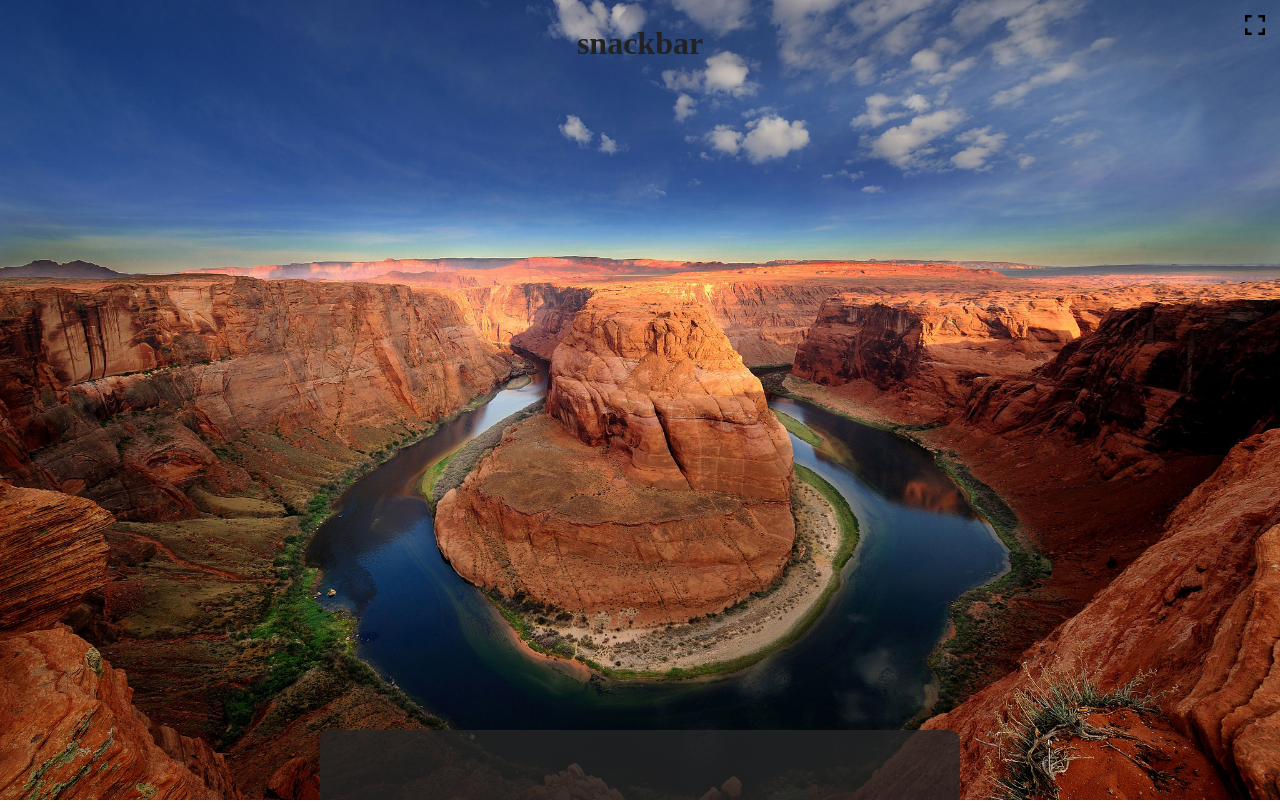
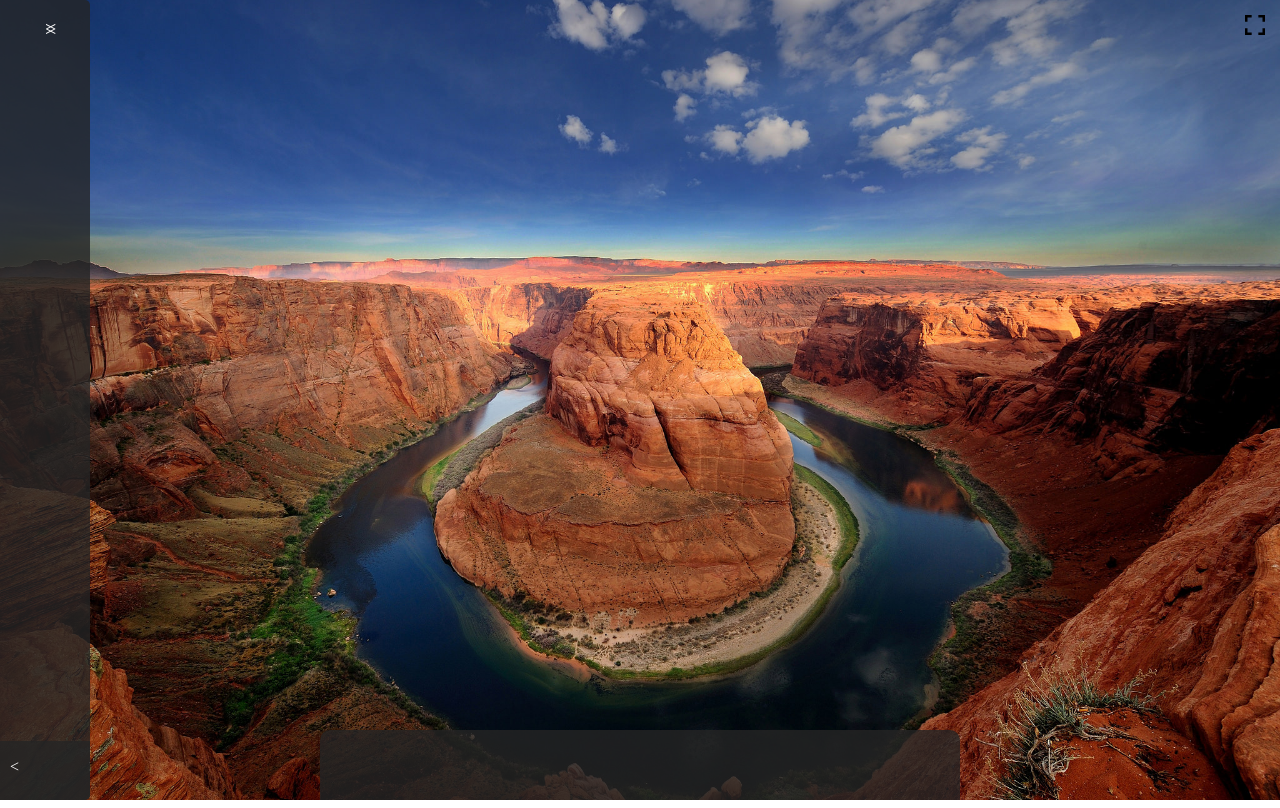
Before and after one commit to siddheshandhari/bips-ng-1, an Angular app: page / in a window 1280 px wide. Built offline with nearby package versions, Linux system fonts and the light colour scheme.

Commit message:
sidebar and snackbar

```diff
--- a/src/desktop/sidebar/sidebar.component.css
+++ b/src/desktop/sidebar/sidebar.component.css
@@ -0,0 +1,26 @@
+:host{
+  position: absolute;
+  z-index: 3;
+  left: 0;
+  height: 100%;
+  min-width: 90px;
+  overflow: hidden;
+  background-color: rgba(37,37,37,0.8);
+  border-radius: 0 5px 5px 0;
+  transition: width 0.1s;
+}
+
+.sidebar-toggle{
+  display: block;
+  position: absolute;
+  top: 15px;
+  right: 15px;
+  font-size: 20px;
+  font-weight: 300;
+  color: white;
+  background-repeat: no-repeat;
+  background-position: 0 0;
+  width: 30px;
+  height: 30px;
+  cursor: pointer;
+}
--- a/src/desktop/sidebar/sidebar.component.html
+++ b/src/desktop/sidebar/sidebar.component.html
@@ -1,2 +1,4 @@
 <sidebarList></sidebarList>
 <snackbar></snackbar>
+<span class="sidebar-toggle" id="close-sidebar"> < </span>
+<span class="sidebar-toggle" id="open-sidebar"> > </span>
--- a/src/desktop/sidebar/sidebarList/sidebarList.component.css
+++ b/src/desktop/sidebar/sidebarList/sidebarList.component.css
@@ -0,0 +1,35 @@
+.sidebar-list{
+  position: relative;
+  display: inline-block;
+  width: 100%;
+  height: 100%;
+  padding: 50px 10px;
+  overflow: hidden;
+}
+
+.sidebar-item{
+  display: flex;
+  flex-flow: column;
+  align-items: center;
+  align-content: center;
+  justify-content: center;
+  float: left;
+}
+
+/*for toggling the class*/
+
+.sidebar-open{
+  width: 230px;
+}
+
+.sidebar-close{
+  width: 90px;
+}
+
+.sidebar-close > #close-sidebar{
+  display: none;
+}
+
+.sidebar-open > #open-sidebar{
+  display: none;
+}
--- a/src/desktop/sidebar/sidebarList/sidebarList.component.html
+++ b/src/desktop/sidebar/sidebarList/sidebarList.component.html
@@ -0,0 +1,5 @@
+<ul class="sidebar-item">
+<li class="sidebar-item"></li>
+<li class="sidebar-item"></li>
+<li class="sidebar-item"></li>
+</ul>
--- a/src/desktop/sidebar/snackbar/snackbar.component.css
+++ b/src/desktop/sidebar/snackbar/snackbar.component.css
@@ -0,0 +1,59 @@
+:host{
+  position: absolute;
+  display: flex;
+  align-items: center;
+  bottom: -1px;
+  left: 0;
+  width: 100%;
+  height: 60px;
+  padding: 0 10%;
+  background-color: rgba(37,37,37,0.8);
+  opacity: 1;
+  transition: opacity, 1s;
+}
+
+.sidebar-close > #snackbar{
+  display: none;
+  opacity: 0;
+}
+
+.snackbar-list{
+  position: relative;
+  display: inline-block;
+  max-height: 100%;
+  height: 100%;
+  white-space: nowrap;
+  overflow: hidden;
+}
+
+.snackbar-item{
+  position: relative;
+  top: 5px;
+  display: inline-block;
+  white-space: nowrap;
+  padding: 0 10px;
+}
+
+.snackbar-item .app-name{
+  display: none ;
+}
+
+#snackbar .icon-img{
+  width: 40px;
+  height: 40px;
+}
+
+.snackbar-nav{
+  position: absolute;
+  top: 15px;
+  color: white;
+  cursor: pointer;
+}
+
+.snackbar-nav.left{
+  left: 10px;
+}
+
+.snackbar-nav.right{
+  right: 10px;
+}
--- a/src/desktop/sidebar/snackbar/snackbar.component.html
+++ b/src/desktop/sidebar/snackbar/snackbar.component.html
@@ -1 +1,17 @@
-<h1>snackbar</h1>
+<div id="snackbar">
+    <div class="snackbar-nav left">
+    <
+    </div>
+    <ul class="snackbar-list">
+        <li class="snackbar-item">
+        </li>
+        <li class="snackbar-item">
+        </li>
+        <li class="snackbar-item">
+        </li>
+
+    </ul>
+    <div class="snackbar-nav right">
+    >
+    </div>
+</div>
```
